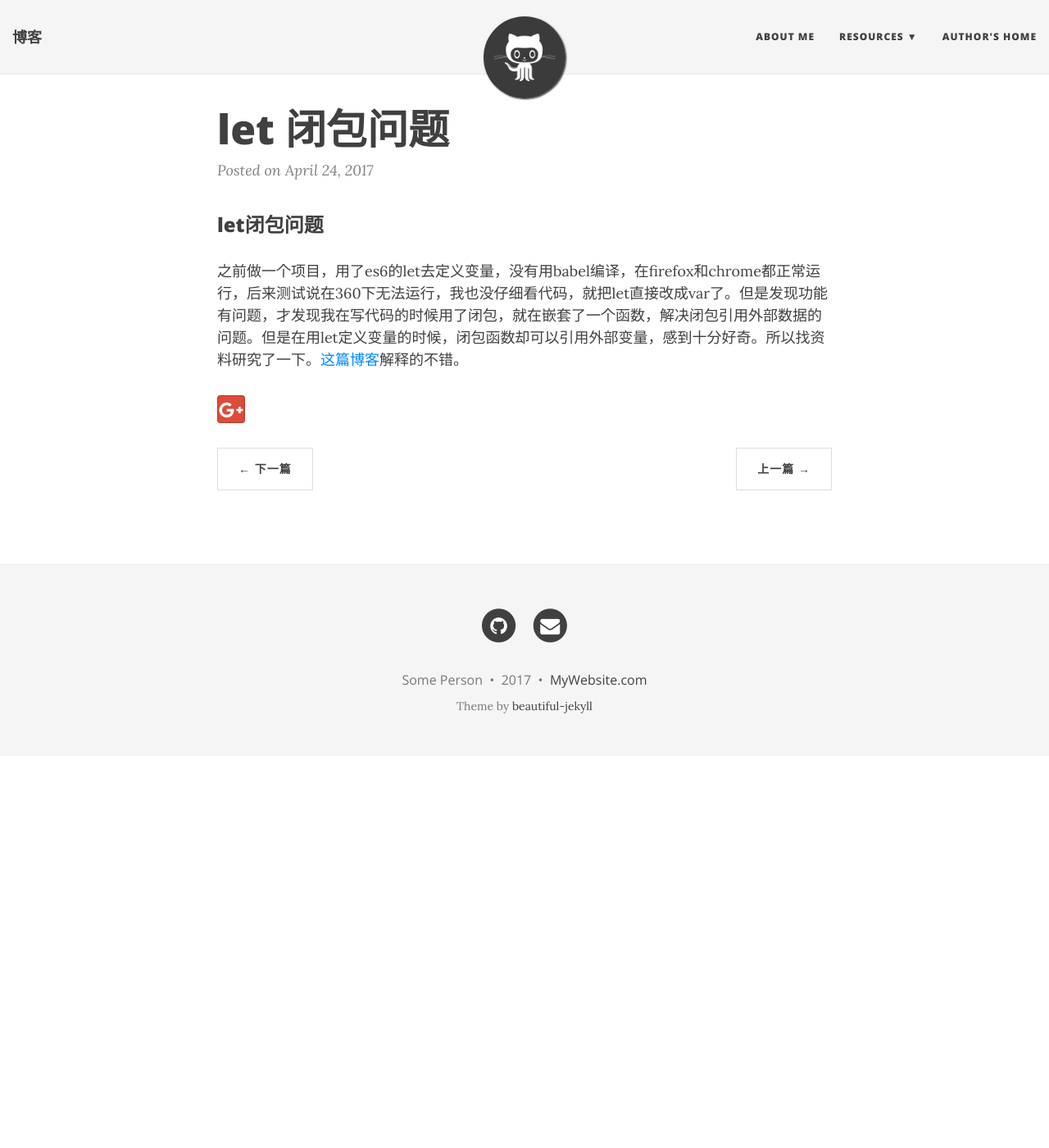
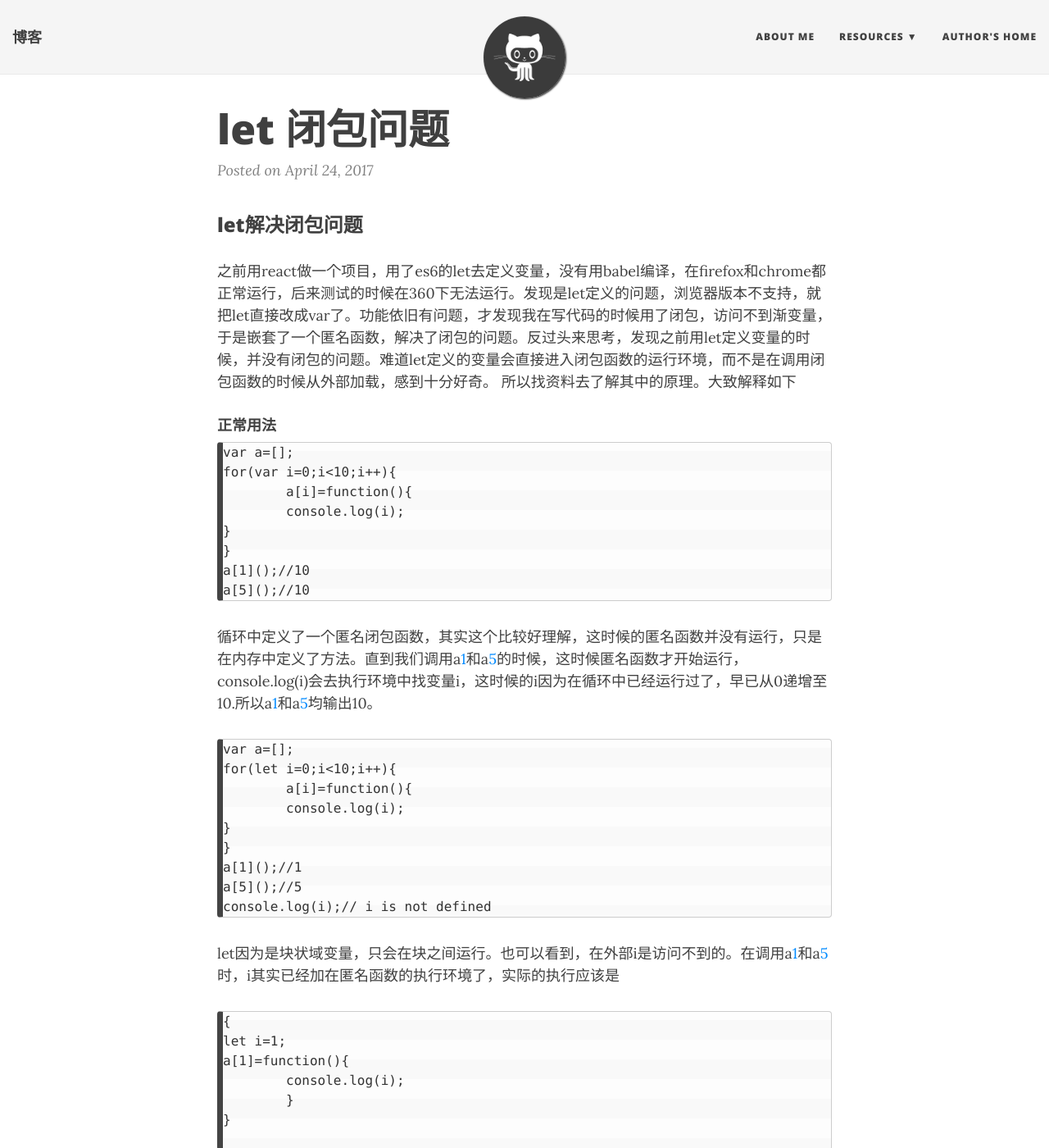
Before and after one commit to dandanbu3/dandanbu3.github.io, a Jekyll site: the page built from _posts/2017-04-24-let-闭包.md, in a window 1280 px wide and 1400 px high. Shown: the whole window at 82% size. Built offline with Jekyll 4.4.1, drawn with Linux system fonts in a browser that asks for light colours; nearby versions of some CDN libraries; some of the changed text lies outside the part shown.

Commit message:
闭包问题

```diff
--- a/_posts/2017-04-24-let-闭包.md
+++ b/_posts/2017-04-24-let-闭包.md
@@ -3,6 +3,51 @@ layout: post
 title: let 闭包问题
 ---
 
-### let闭包问题
+### let解决闭包问题
 
-之前做一个项目，用了es6的let去定义变量，没有用babel编译，在firefox和chrome都正常运行，后来测试说在360下无法运行，我也没仔细看代码，就把let直接改成var了。但是发现功能有问题，才发现我在写代码的时候用了闭包，就在嵌套了一个函数，解决闭包引用外部数据的问题。但是在用let定义变量的时候，闭包函数却可以引用外部变量，感到十分好奇。所以找资料研究了一下。[这篇博客](http://www.cnblogs.com/zhuzhenwei918/p/6131345.html)解释的不错。
+之前用react做一个项目，用了es6的let去定义变量，没有用babel编译，在firefox和chrome都正常运行，后来测试的时候在360下无法运行。发现是let定义的问题，浏览器版本不支持，就把let直接改成var了。功能依旧有问题，才发现我在写代码的时候用了闭包，访问不到渐变量，于是嵌套了一个匿名函数，解决了闭包的问题。反过头来思考，发现之前用let定义变量的时候，并没有闭包的问题。难道let定义的变量会直接进入闭包函数的运行环境，而不是在调用闭包函数的时候从外部加载，感到十分好奇。
+所以找资料去了解其中的原理。大致解释如下
+#### 正常用法
+~~~
+var a=[];
+for(var i=0;i<10;i++){
+	a[i]=function(){
+	console.log(i);
+}
+}
+a[1]();//10
+a[5]();//10
+~~~
+循环中定义了一个匿名闭包函数，其实这个比较好理解，这时候的匿名函数并没有运行，只是在内存中定义了方法。直到我们调用a[1]()和a[5]()的时候，这时候匿名函数才开始运行，console.log(i)会去执行环境中找变量i，这时候的i因为在循环中已经运行过了，早已从0递增至10.所以a[1]()和a[5]()均输出10。
+
+~~~
+var a=[];
+for(let i=0;i<10;i++){
+	a[i]=function(){
+	console.log(i);
+}
+}
+a[1]();//1
+a[5]();//5
+console.log(i);// i is not defined
+~~~
+let因为是块状域变量，只会在块之间运行。也可以看到，在外部i是访问不到的。在调用a[1]()和a[5]()时，i其实已经加在匿名函数的执行环境了，实际的执行应该是
+~~~
+{
+let i=1;
+a[1]=function(){
+	console.log(i);
+	}
+}
+
+~~~
+
+~~~
+{
+let i=5;
+a[5]=function(){
+	console.log(i);
+	}
+}
+
+~~~
```
